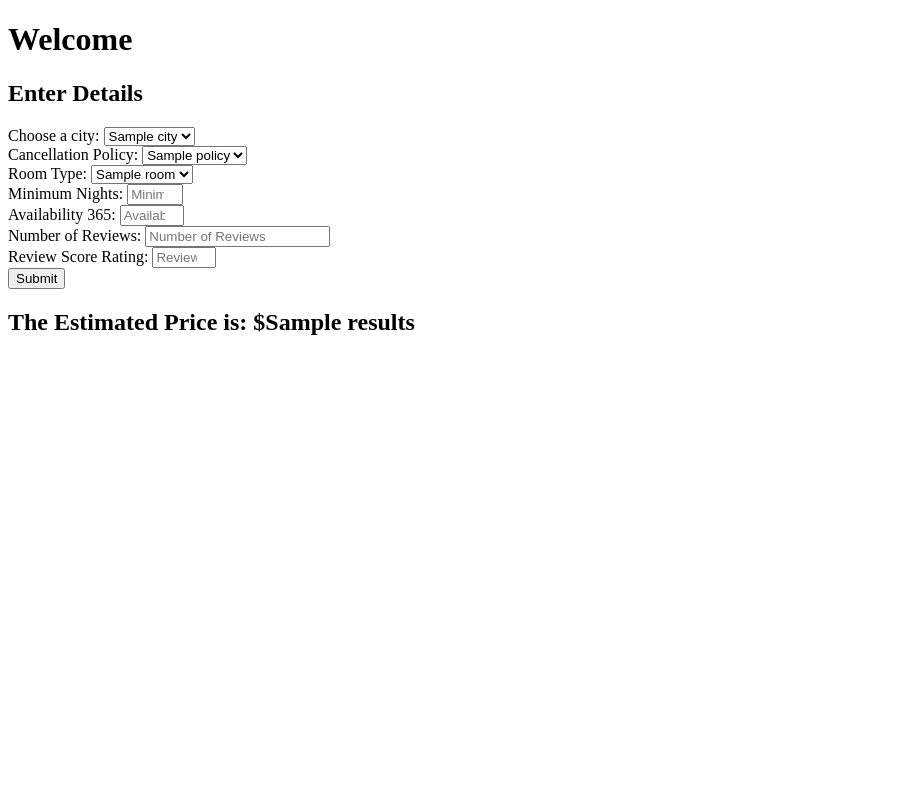
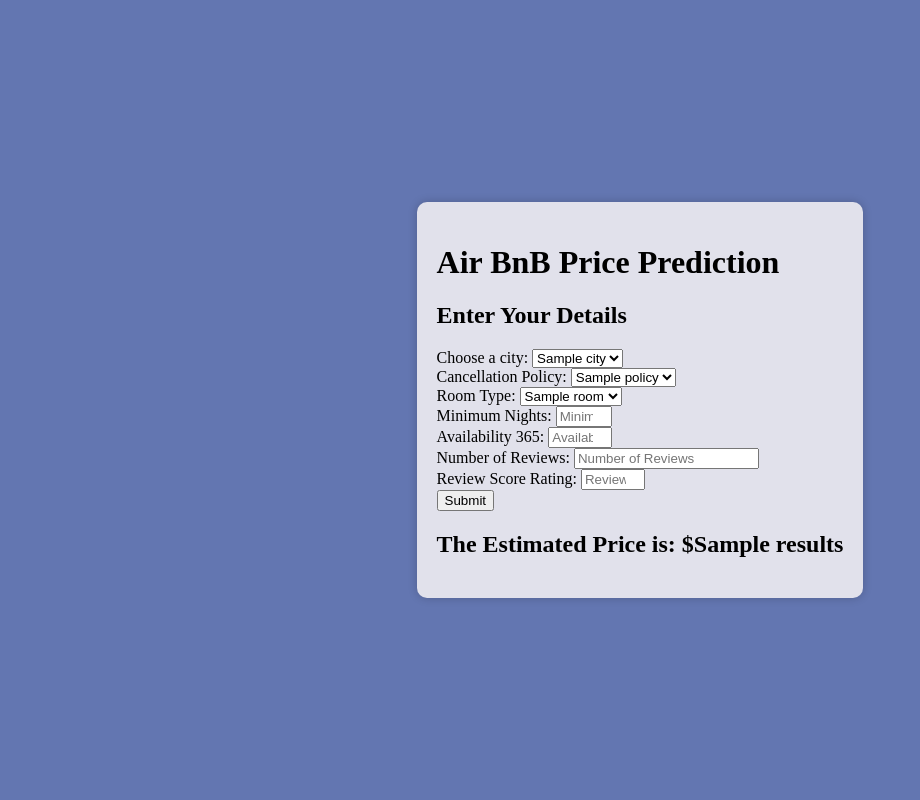
Before and after one commit to SinghJagpreet096/AirBnbPricePridiction, a Flask app: template templates/index.html in a window 1280 px wide. Shown: the whole page, without its empty margins (0-920 px from the left). Run offline with Flask 3, Linux system fonts and the light colour scheme; the template is opened without the code that fills it: most values are stand-ins (such as "Sample title", 1, 10 or a date in 2020); parts of the project's set-up code (start-up, migrations or seed data) failed here and were passed over.

Commit message:
app.py v2

```diff
--- a/application.py
+++ b/application.py
@@ -41,7 +41,7 @@
         predict_pipeline = PredictPipeline()
         results  = predict_pipeline.predict(pred_df)
         print(results)
-        return render_template('index.html',results=results[0])
+        return render_template('index.html',results=round(results[0],2))
     except Exception as e:
         raise CustomException(e, sys)
 
--- a/templates/index.html
+++ b/templates/index.html
@@ -2,13 +2,32 @@
 <html>
 <head>
     <title>Air BnB Price Prediction</title>
+
+    <style>
+        body {
+            background-color: #6376b1; /* Background color */
+            display: flex;
+            justify-content: center; /* Center content horizontally */
+            align-items: center; /* Center content vertically */
+            height: 100vh; /* Make the page fill the entire viewport height */
+            margin: 0; /* Remove default margin */
+        }
+
+        .container {
+            background-color: #e1e1eb; /* Container background color */
+            padding: 20px;
+            border-radius: 10px;
+            box-shadow: 0 0 10px rgba(0, 0, 0, 0.2); /* Add a shadow to the container */
+        }
+    </style>
 </head>
 <body>
-    <h1>Welcome</h1>
-    <h2>Enter Details</h2>
+    <div class="container">
+        <h1>Air BnB Price Prediction</h1>
+        <h2>Enter Your Details</h2>
 
-    <form action="/predict" method="post">
-        <label for="city">Choose a city:</label>
+        <form action="/predict" method="post">
+            <label for="city">Choose a city:</label>
         <select id="city" name="city" required>
             {% for city in cities %}
                 <option value="{{ city }}">{{ city }}</option>
@@ -46,8 +65,10 @@
             placeholder="Review Score Rating" min="0" max="100" /><br>
 
         <input type="submit" value="Submit">
-    </form>
 
-    <h2>The Estimated Price is: ${{ results }}</h2>
+        </form>
+
+        <h2>The Estimated Price is: ${{ results }}</h2>
+    </div>
 </body>
 </html>
```
Also changed, not shown: 11 other files.
